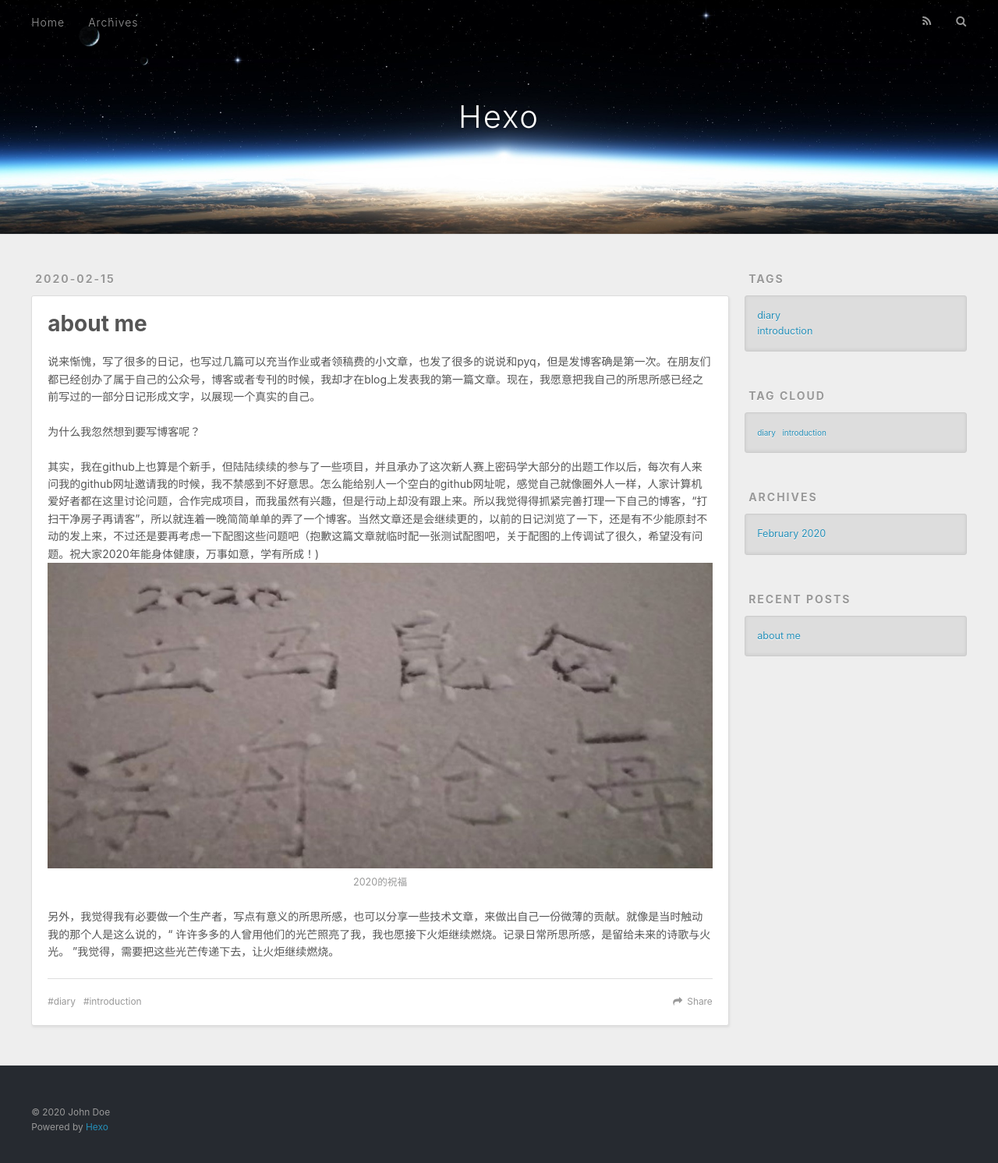
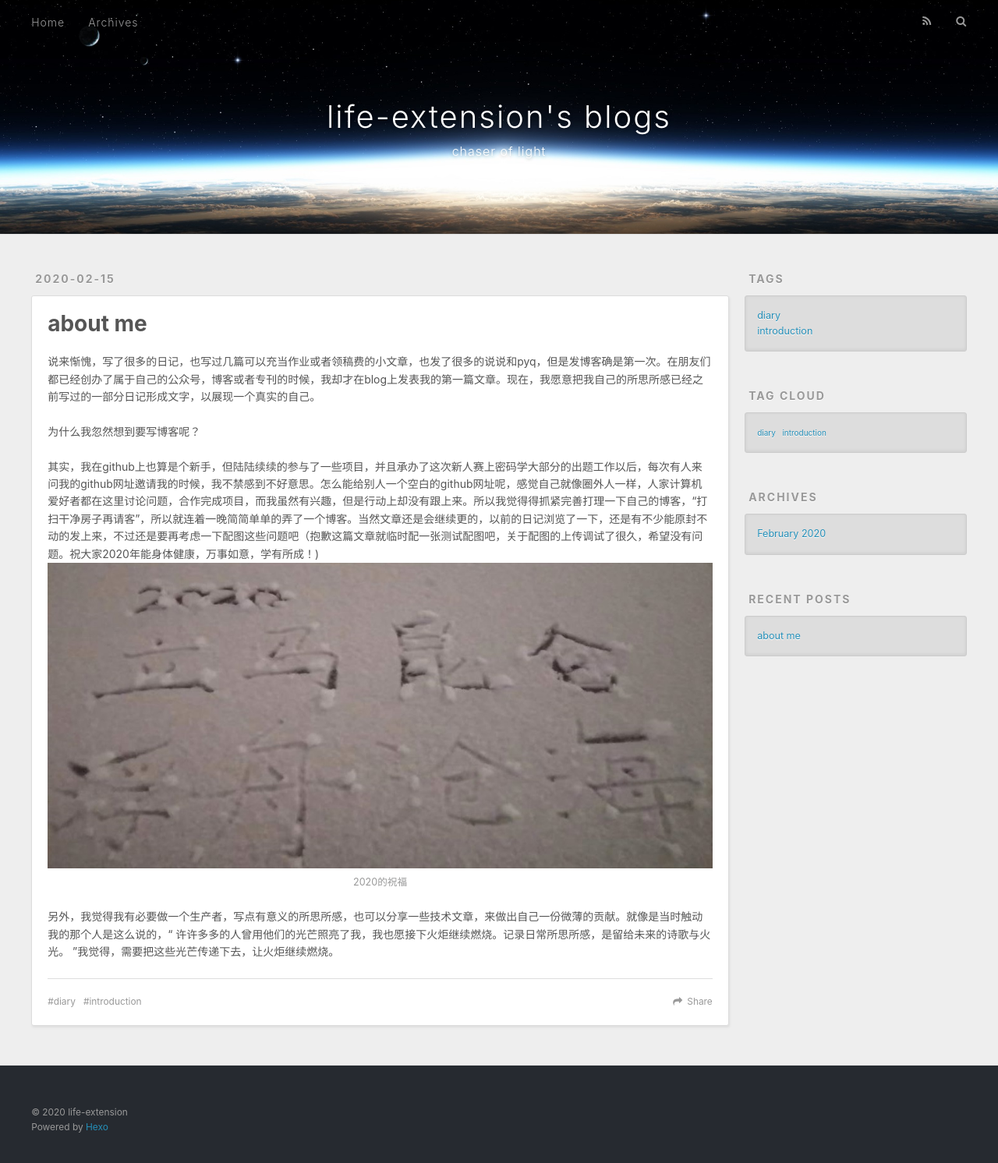
Before and after one commit to life-extension/life-extension.github.io, a plain HTML site: page index.html in a window 1280 px wide. Shown: the whole page at 78% size. Drawn offline with nearby package versions, Linux system fonts and the light colour scheme.

Commit message:
Site updated: 2020-02-16 18:50:56

```diff
--- a/index.html
+++ b/index.html
@@ -5,17 +5,19 @@
 
 
 
-  <title>Hexo</title>
+  <title>life-extension&#39;s blogs</title>
   <meta name="viewport" content="width=device-width, initial-scale=1, maximum-scale=1">
-  <meta property="og:type" content="website">
-<meta property="og:title" content="Hexo">
+  <meta name="description" content="chaser of light">
+<meta property="og:type" content="website">
+<meta property="og:title" content="life-extension&#39;s blogs">
 <meta property="og:url" content="http://yoursite.com/index.html">
-<meta property="og:site_name" content="Hexo">
+<meta property="og:site_name" content="life-extension&#39;s blogs">
+<meta property="og:description" content="chaser of light">
 <meta property="og:locale" content="en_US">
-<meta property="article:author" content="John Doe">
+<meta property="article:author" content="life-extension">
 <meta name="twitter:card" content="summary">
 
-    <link rel="alternate" href="/atom.xml" title="Hexo" type="application/atom+xml">
+    <link rel="alternate" href="/atom.xml" title="life-extension&#39;s blogs" type="application/atom+xml">
 
 
     <link rel="icon" href="/favicon.png">
@@ -36,8 +38,12 @@
   <div id="header-outer" class="outer">
     <div id="header-title" class="inner">
       <h1 id="logo-wrap">
-        <a href="/" id="logo">Hexo</a>
+        <a href="/" id="logo">life-extension&#39;s blogs</a>
       </h1>
+
+        <h2 id="subtitle-wrap">
+          <a href="/" id="subtitle">chaser of light</a>
+        </h2>
 
     </div>
     <div id="header-inner" class="inner">
@@ -94,7 +100,7 @@
 
     </div>
     <footer class="article-footer">
-      <a data-url="http://yoursite.com/2020/02/15/about-me/" data-id="ck6ovsh3j0000r0ucgwy4abld" class="article-share-link">Share</a>
+      <a data-url="http://yoursite.com/2020/02/15/about-me/" data-id="ck6owsq300000xgucch4qa11y" class="article-share-link">Share</a>
 
 
   <ul class="article-tag-list" itemprop="keywords"><li class="article-tag-list-item"><a class="article-tag-list-link" href="/tags/diary/" rel="tag">diary</a></li><li class="article-tag-list-item"><a class="article-tag-list-link" href="/tags/introduction/" rel="tag">introduction</a></li></ul>
@@ -166,7 +172,7 @@
 
   <div class="outer">
     <div id="footer-info" class="inner">
-      &copy; 2020 John Doe<br>
+      &copy; 2020 life-extension<br>
       Powered by <a href="http://hexo.io/" target="_blank">Hexo</a>
     </div>
   </div>
```
Also changed, not shown: 2020/02/15/about-me/index.html (+11 -7 lines), archives/2020/02/index.html (+14 -8 lines), archives/2020/index.html (+14 -8 lines), archives/index.html (+14 -8 lines), tags/diary/index.html (+14 -8 lines), tags/introduction/index.html (+14 -8 lines).
